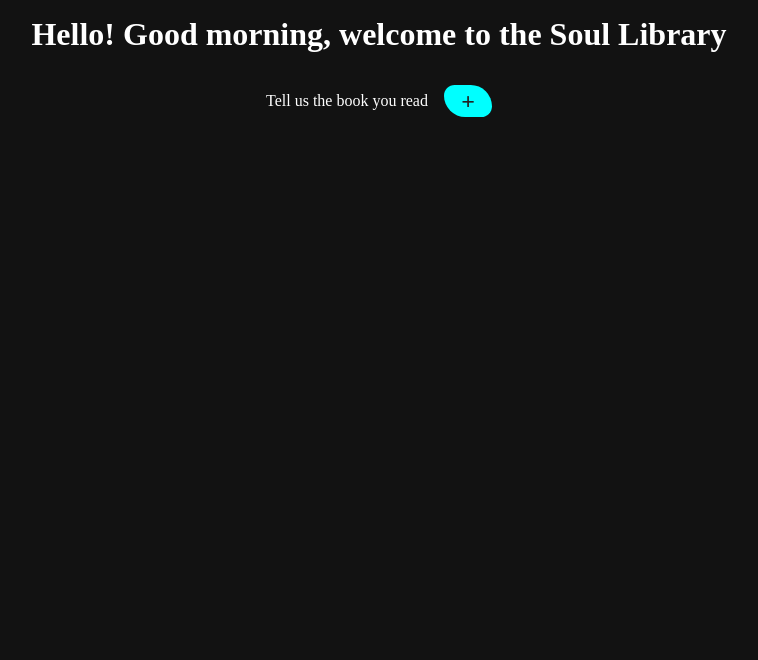
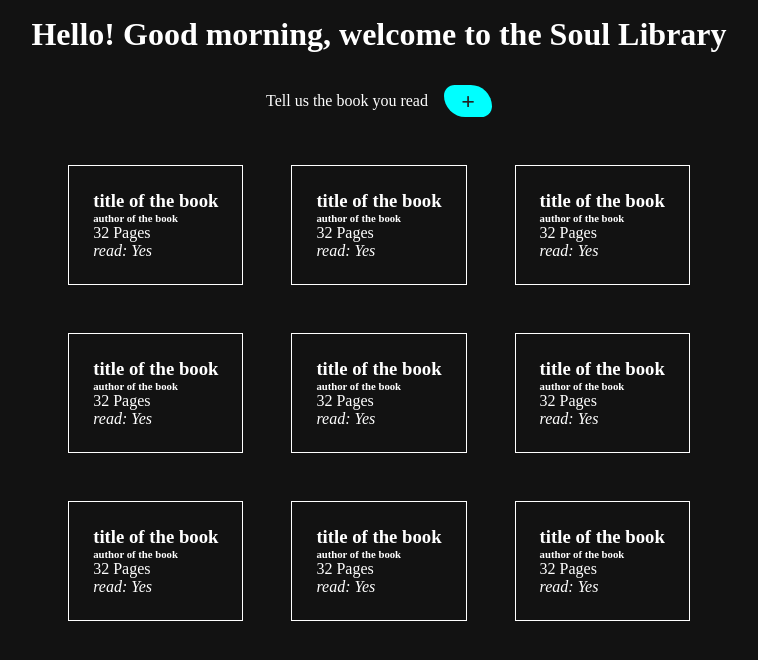
Before and after one commit to SOULBRODA023/xoul-library, a plain HTML site: page index.html in a window 1280 px wide. Shown: the whole page, without its empty margins (261-1019 px from the left). Drawn offline with Linux system fonts and the light colour scheme.

Commit message:
worked on the look of each book created in the library

```diff
--- a/app.js
+++ b/app.js
@@ -7,6 +7,7 @@ document.addEventListener("DOMContentLoaded", function () {
   const pages = document.getElementById("pages");
   const checkbox = document.getElementById("read");
   const modalContainer = document.getElementById("modal__container");
+  const display = document.getElementById("booksList")
   let form = document.querySelector("#form");
   let greeting = "";
   const myLibrary = [];
@@ -88,5 +89,34 @@ document.addEventListener("DOMContentLoaded", function () {
 
     console.log(newBook.completeBook());
     console.log(myLibrary);
+    updateBooksList()
+
   });
+
+
+
+function updateBooksList() {
+display.innerHTML = ""
+  // Map through the library and display each book
+  myLibrary.map((book) => {
+    const bookItem = document.createElement("div");
+    bookItem.classList.add("books");
+    //newly created element
+    const myTitle = document.createElement("h3")
+    const myAuthor = document.createElement("h6")
+    const myPage = document.createElement("p")
+    const myRead = document.createElement("i")
+    //append newly created element to book
+    bookItem.appendChild(myTitle)
+    bookItem.appendChild( myAuthor)
+    bookItem.appendChild(myPage)
+    bookItem.appendChild(myRead)
+    //textContent for newly created element
+    myTitle.textContent = book.title;
+    myAuthor.textContent = book.author;
+    myPage.textContent = book.pages
+    myRead.textContent=`Read: ${book.read ? 'Yes' : 'No'}`
+    booksList.appendChild(bookItem);
+  });
+}
 });
--- a/index.html
+++ b/index.html
@@ -38,7 +38,62 @@
         </div>
       </div>
 
-      <section id = "booksList"></section>
+      <section id = "booksList">
+        <div class="books">
+          <h3> title of the book</h3>
+          <h6>author of the book</h6>
+          <p>32 Pages</p>
+          <i>read: Yes</i>
+        </div>
+         <div class="books">
+          <h3> title of the book</h3>
+          <h6>author of the book</h6>
+          <p>32 Pages</p>
+          <i>read: Yes</i>
+        </div>
+         <div class="books">
+          <h3> title of the book</h3>
+          <h6>author of the book</h6>
+          <p>32 Pages</p>
+          <i>read: Yes</i>
+        </div>
+          <div class="books">
+          <h3> title of the book</h3>
+          <h6>author of the book</h6>
+          <p>32 Pages</p>
+          <i>read: Yes</i>
+        </div>
+         <div class="books">
+          <h3 id="bookTitle"> title of the book</h3>
+          <h6 id="bookAuthor"> author of the book</h6>
+          <p id="bookPages">32 Pages</p>
+          <i id="isread">read: Yes</i>
+        </div>
+         <div class="books">
+          <h3> title of the book</h3>
+          <h6>author of the book</h6>
+          <p>32 Pages</p>
+          <i>read: Yes</i>
+        </div>
+          <div class="books">
+          <h3> title of the book</h3>
+          <h6>author of the book</h6>
+          <p>32 Pages</p>
+          <i>read: Yes</i>
+        </div>
+         <div class="books">
+          <h3> title of the book</h3>
+          <h6>author of the book</h6>
+          <p>32 Pages</p>
+          <i>read: Yes</i>
+        </div>
+         <div class="books">
+          <h3> title of the book</h3>
+          <h6>author of the book</h6>
+          <p>32 Pages</p>
+          <i>read: Yes</i>
+        </div>
+      </section>
     </main>
   </body>
 </html>
--- a/style.css
+++ b/style.css
@@ -34,6 +34,7 @@ main {
   gap: 1rem;
   cursor: pointer;
   margin-top: 2rem;
+  justify-content: center;
 }
 .last-child {
   background-color: cyan;
@@ -73,3 +74,14 @@ button{
   height:2rem;
   cursor: pointer;
 }
+#booksList{
+  display:grid;
+  grid-template-columns: repeat(3,1fr);
+  gap:3rem;
+  margin-top:3rem;
+  text-align: left;
+}
+.books{
+  border:1px solid white;
+  padding:1.5rem;
+}
```
